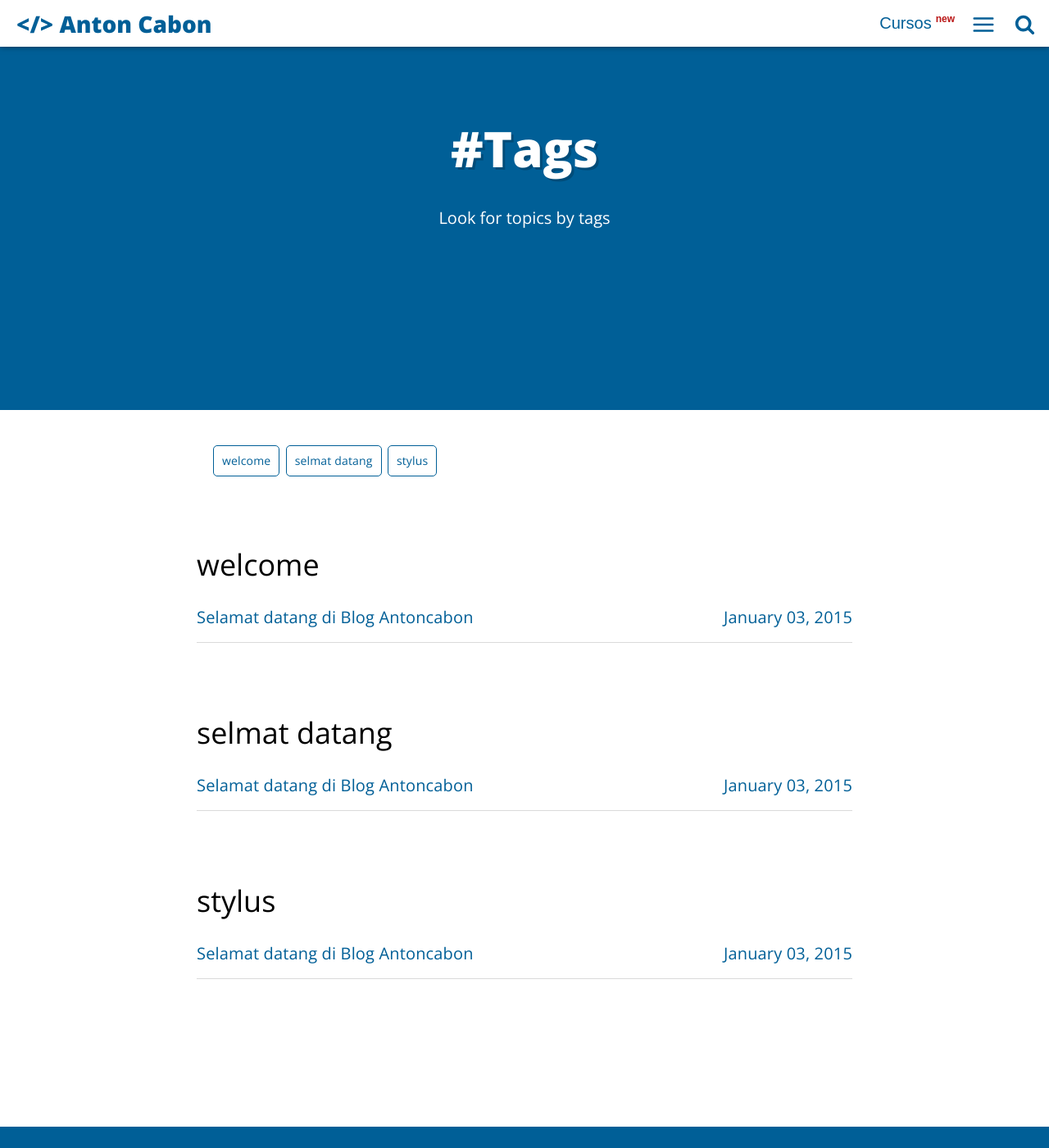
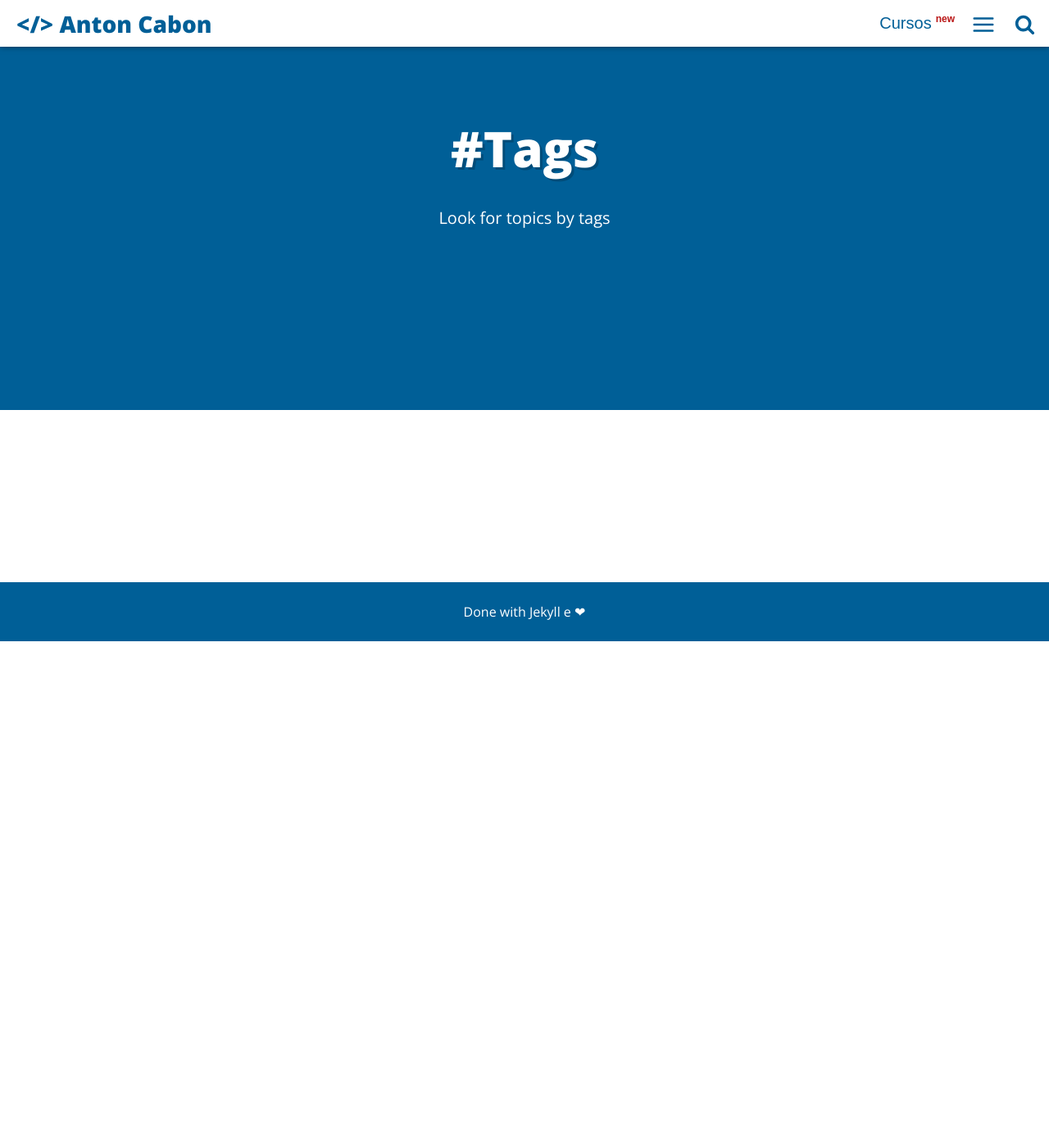
Before and after one commit to antoncabon/antoncabon.github.io, a Jekyll site: the page built from tags.html, in a window 1280 px wide and 1400 px high. Shown: the whole window at 82% size. Built offline with Jekyll 4.4.1, drawn with Linux system fonts in a browser that asks for light colours.

Commit message:
Post update:

```diff
--- a/_posts/2016-06-07-selamat-datang-di-blog-antoncabon.markdown
+++ b/_posts/2016-06-07-selamat-datang-di-blog-antoncabon.markdown
@@ -1,16 +1,5 @@
 ---
+published: false
+title: Cara Menampilkan Komentar Disqus Di Blog Github
 layout: post
-title: "Selamat datang di Blog Antoncabon"
-date: 2015-01-03 05:54:23
-description: "Selamat datang di Blog Antoncabon."
-main-class: 'misc'
-color: '#B31917'
-tags:
-- welcome
-- selmat datang
-- stylus
-twitter_text: "Selamat datang di Blog Antoncabon"
-introduction: "Welcome page blog antoncabon dan beberapa penjelasannya."
-permalink: selamat-datang-di-blog-antoncabon
 ---
-selamat datang
```
